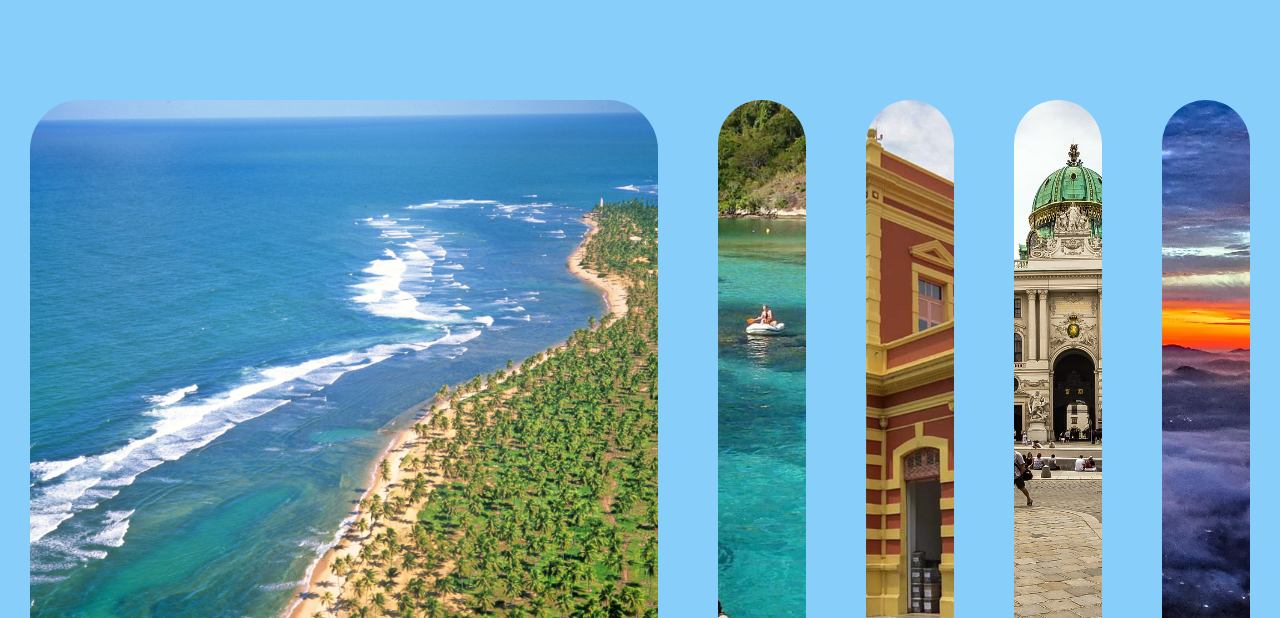
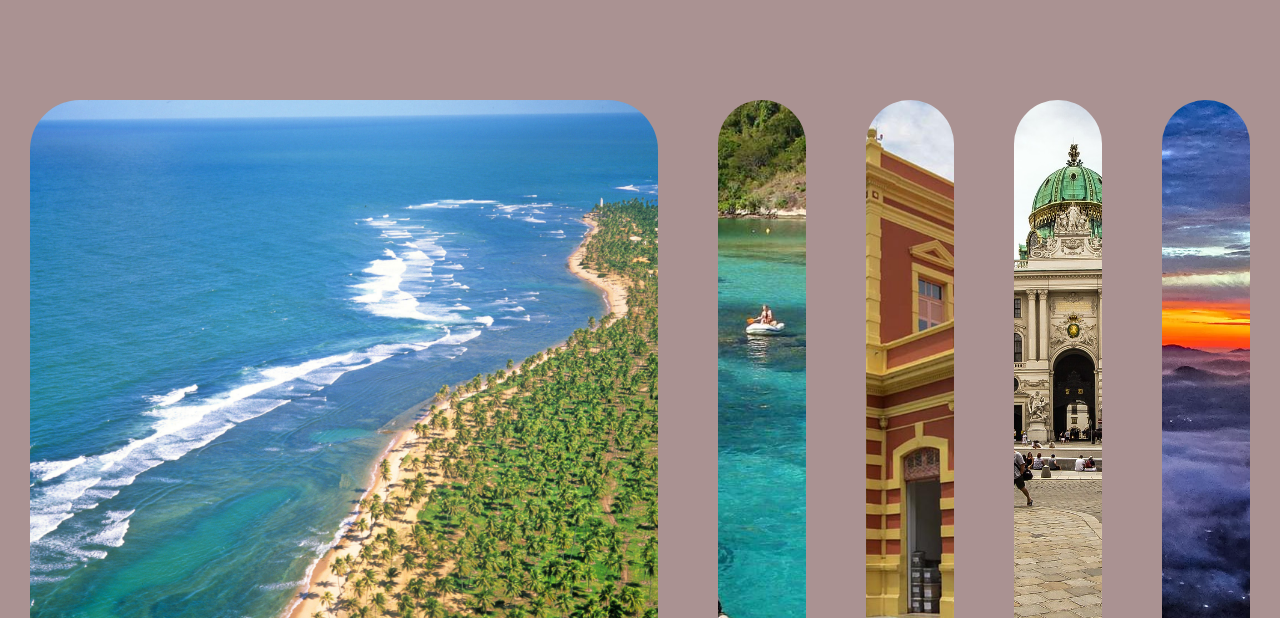
Before and after one commit to jorgevvs/50Projects, a plain HTML site: page P1 - Expanding Cards/index.html in a window 1280 px wide. Shown: the top 618 px of the page. Drawn offline with Linux system fonts and the light colour scheme.

Commit message:
style changes

```diff
--- a/P1 - Expanding Cards/css/style.css
+++ b/P1 - Expanding Cards/css/style.css
@@ -11,7 +11,7 @@ body{
     align-items: center;
     justify-content: center;
     height: 100vh;
-    background-color: lightskyblue;
+    background-color: rgb(170, 146, 146);
 }
 .container{
     display: flex;
```
